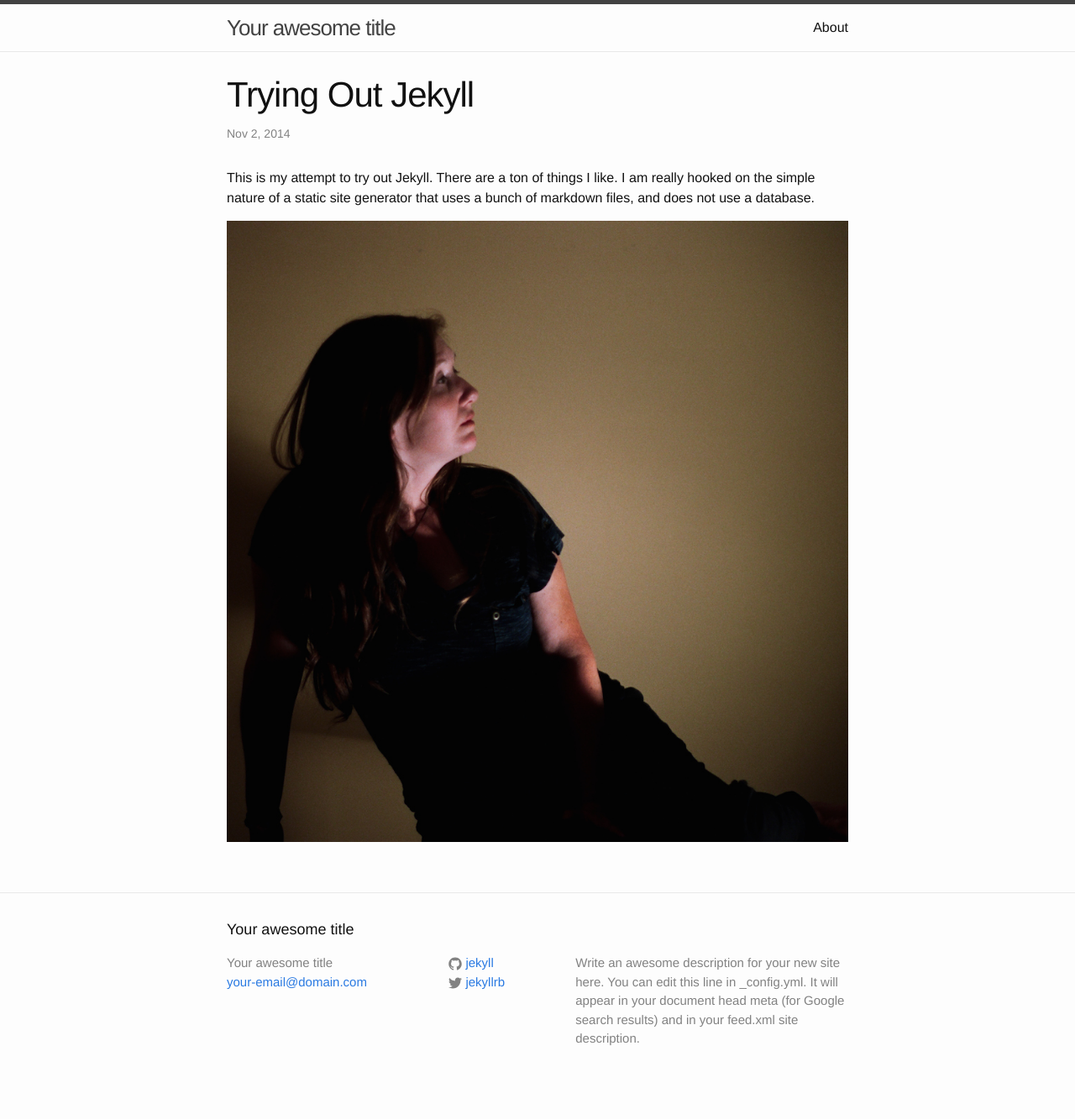
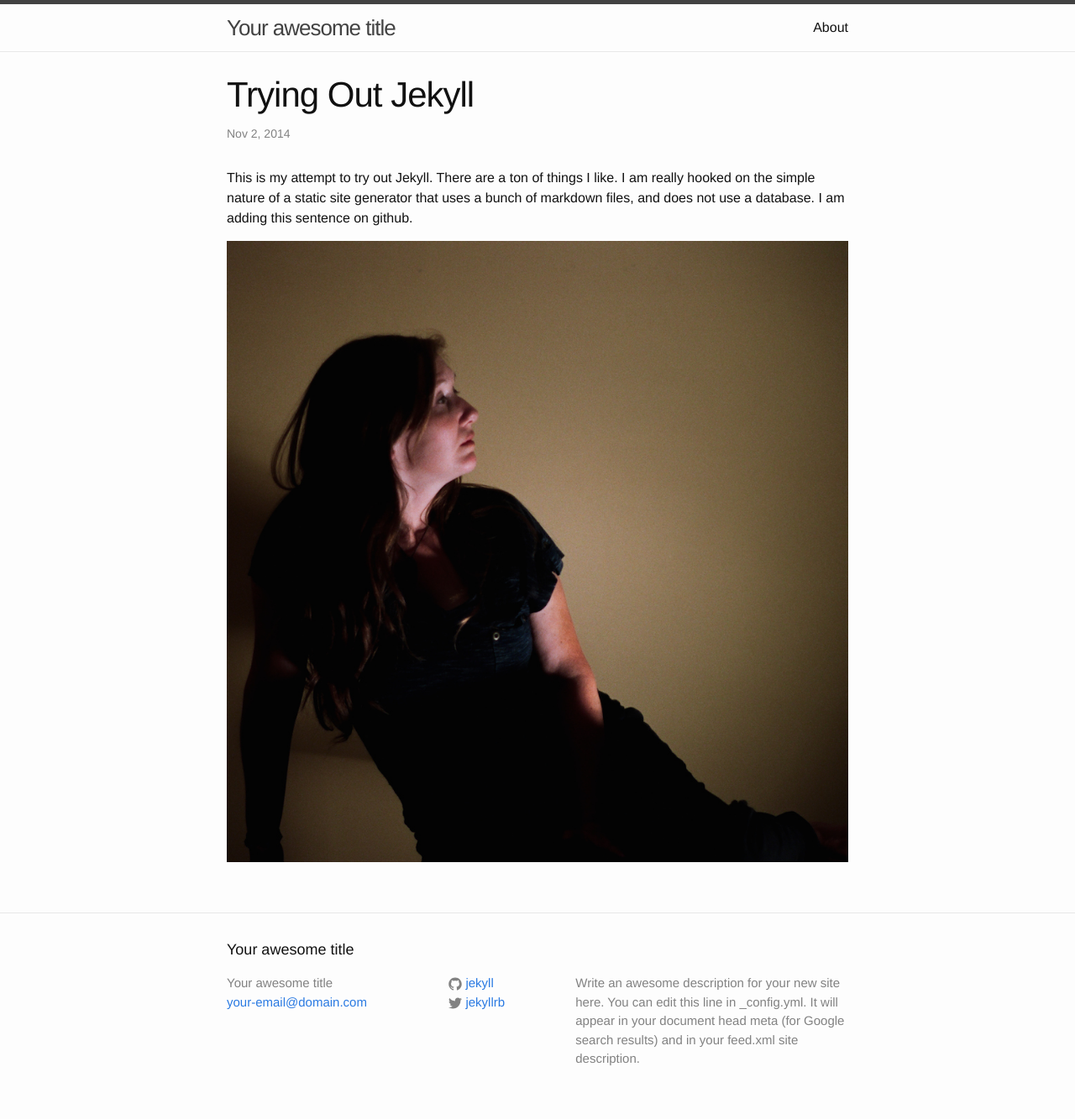
Before and after one commit to bradkozlek/bradkozlek.github.io, a Jekyll site: the page built from _posts/2014-11-02-trying-out-jekyll.markdown, in a window 1280 px wide. Shown: the whole page at 84% size. Built offline with Jekyll 4.4.1, drawn with Linux system fonts in a browser that asks for light colours; before the commit the page ends 1309 px from its top, so only the background shows below that.

Commit message:
Update 2014-11-02-trying-out-jekyll.markdown

```diff
--- a/_posts/2014-11-02-trying-out-jekyll.markdown
+++ b/_posts/2014-11-02-trying-out-jekyll.markdown
@@ -4,6 +4,6 @@ title:  "Trying Out Jekyll"
 date:   2014-11-02 20:35:04
 ---
 
-This is my attempt to try out Jekyll. There are a ton of things I like. I am really hooked on the simple nature of a static site generator that uses a bunch of markdown files, and does not use a database.
+This is my attempt to try out Jekyll. There are a ton of things I like. I am really hooked on the simple nature of a static site generator that uses a bunch of markdown files, and does not use a database. I am adding this sentence on github.
 
 ![A Test Image Of Christine](/files/test.jpg)
```
